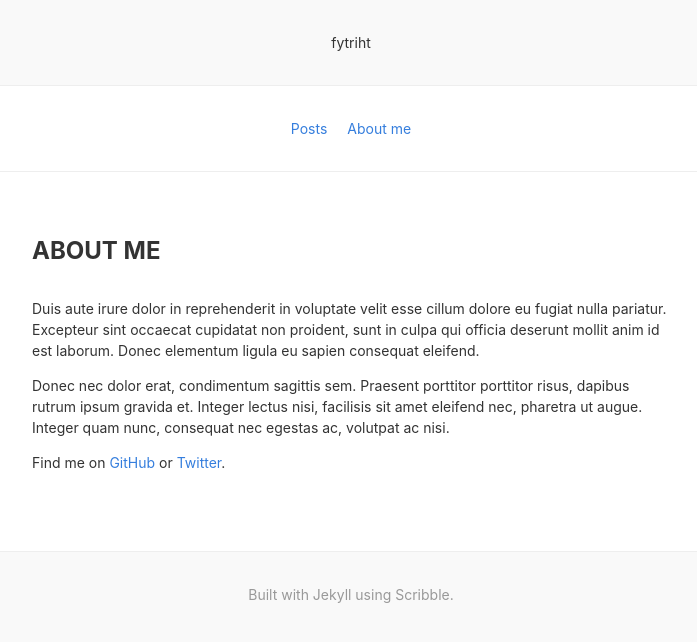
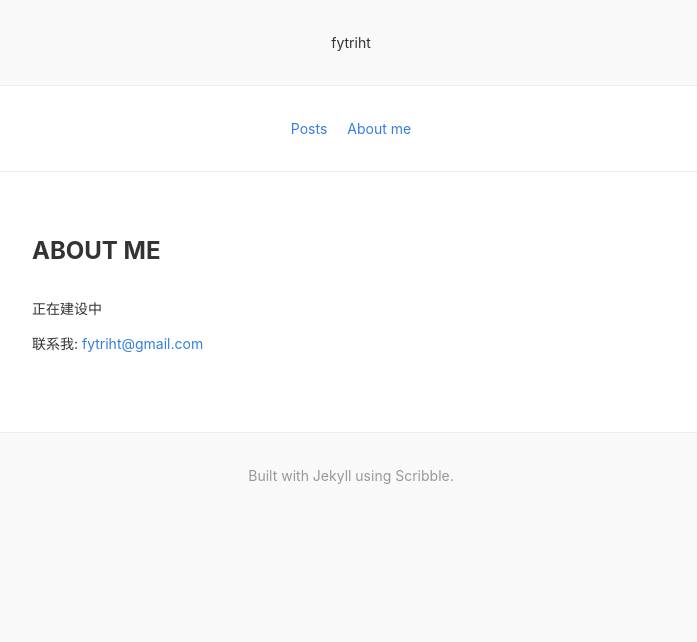
Before and after one commit to fytriht/fytriht, a Jekyll site: the page built from about.md, in a window 1280 px wide. Shown: the top 642 px of the page, without its empty margins (289-986 px from the left). Built offline with Jekyll 4.4.1, drawn with Linux system fonts in a browser that asks for light colours; nearby versions of some CDN libraries.

Commit message:
Update about

```diff
--- a/about.md
+++ b/about.md
@@ -2,8 +2,6 @@
 title: About me
 ---
 
-Duis aute irure dolor in reprehenderit in voluptate velit esse cillum dolore eu fugiat nulla pariatur. Excepteur sint occaecat cupidatat non proident, sunt in culpa qui officia deserunt mollit anim id est laborum. Donec elementum ligula eu sapien consequat eleifend.
+正在建设中
 
-Donec nec dolor erat, condimentum sagittis sem. Praesent porttitor porttitor risus, dapibus rutrum ipsum gravida et. Integer lectus nisi, facilisis sit amet eleifend nec, pharetra ut augue. Integer quam nunc, consequat nec egestas ac, volutpat ac nisi.
-
-Find me on [GitHub](https://github.com/muan) or [Twitter](https://twitter.com/muanchiou).
+联系我: [fytriht@gmail.com](mailto:fytriht@gmail.com)
```
